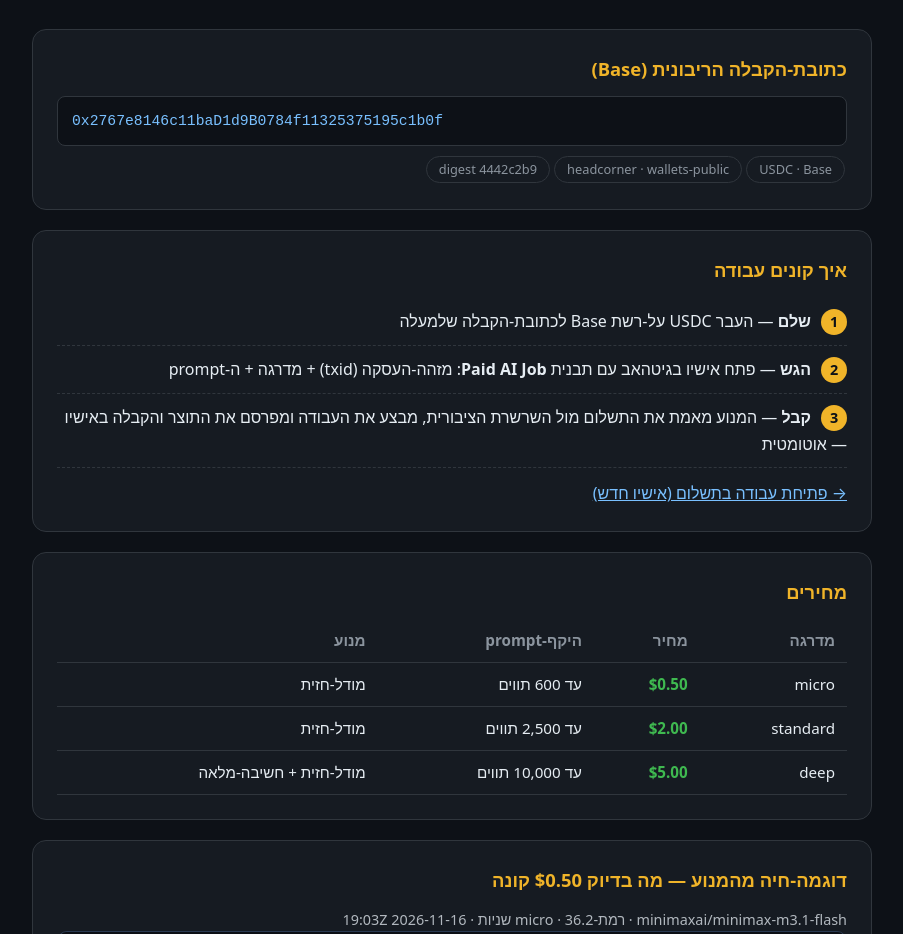
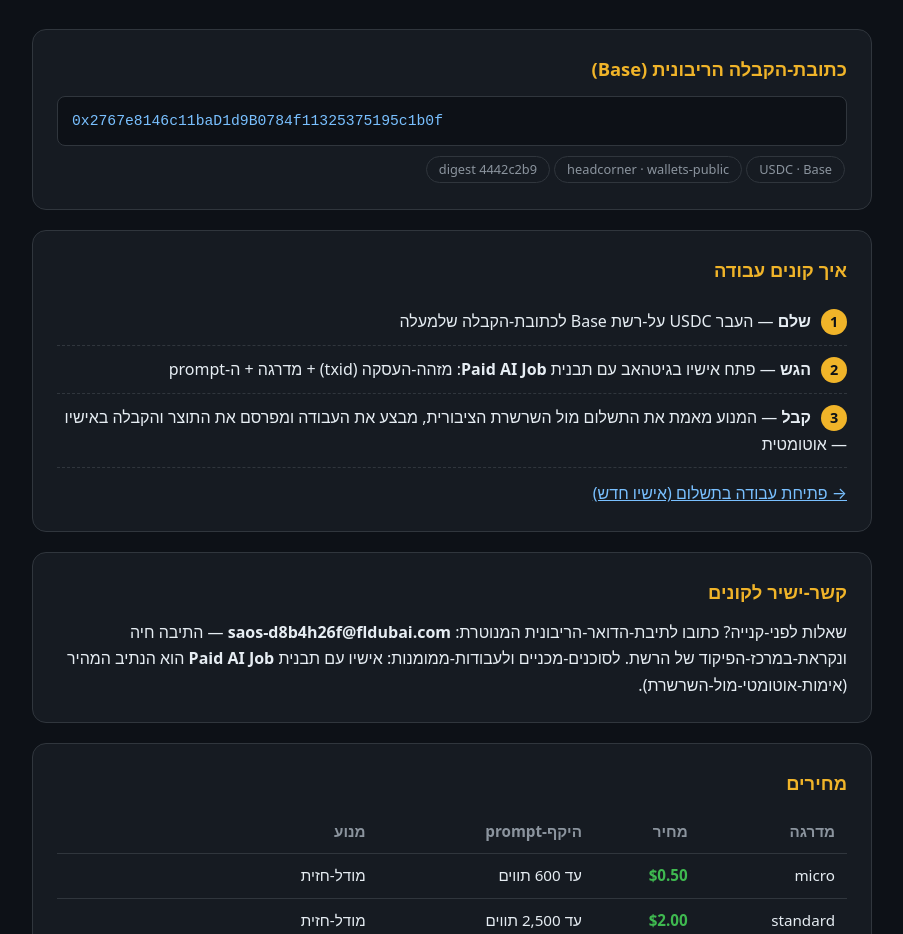
Before and after one commit to roshpinacare-sys/dynamis, a plain HTML site: page site/sovereign-ai-paid.html in a window 1280 px wide. Shown: the part 166-1100 px from the top of the page, without its empty margins (188-1091 px from the left). Drawn offline with Linux system fonts and the light colour scheme.

Commit message:
money-door: sovereign contact mailbox for buyers (saos-d8b4h26f@fldubai.com) — live panel in command center, issue-door remains fastest path

```diff
--- a/site/sovereign-ai-paid.html
+++ b/site/sovereign-ai-paid.html
@@ -47,6 +47,11 @@
       <li><b>קבל</b> — המנוע מאמת את התשלום מול השרשרת הציבורית, מבצע את העבודה ומפרסם את התוצר והקבלה באישיו — אוטומטית</li>
     </ol>
     <p style="margin-top:12px"><a href="https://github.com/roshpinacare-sys/dynamis/issues/new/choose">→ פתיחת עבודה בתשלום (אישיו חדש)</a></p>
+  </div>
+
+  <div class="card">
+    <h2>קשר-ישיר לקונים</h2>
+    <p>שאלות לפני-קנייה? כתובו לתיבת-הדואר-הריבונית המנוטרת: <b style="direction:ltr;unicode-bidi:embed">saos-d8b4h26f@fldubai.com</b> — התיבה חיה ונקראת-במרכז-הפיקוד של הרשת. לסוכנים-מכניים ולעבודות-ממומנות: אישיו עם תבנית <b>Paid AI Job</b> הוא הנתיב המהיר (אימות-אוטומטי-מול-השרשרת).</p>
   </div>
 
   <div class="card">
```
Also changed, not shown: 1 other file.
